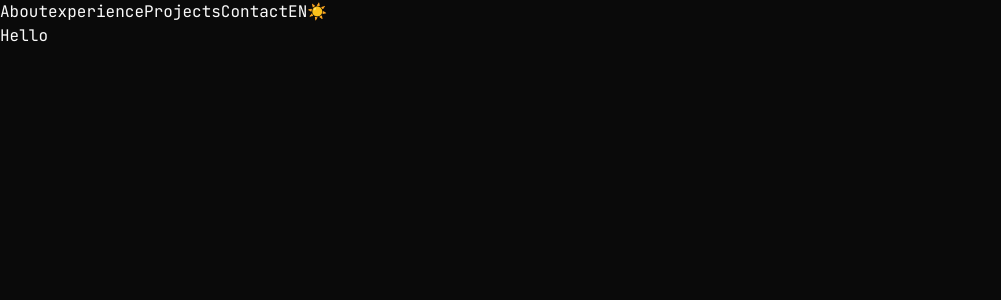
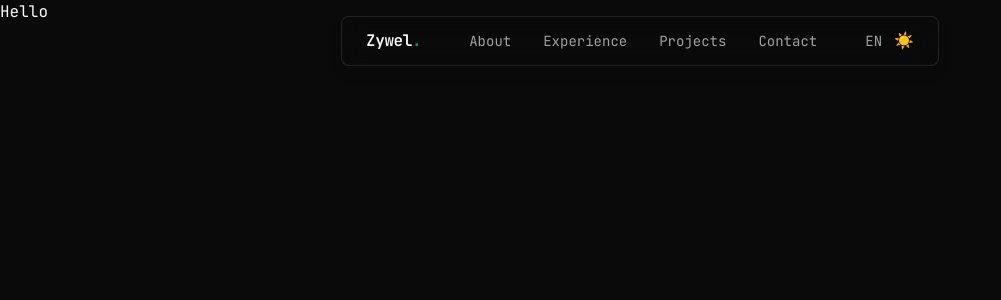
Before and after one commit to zywelf/portfolio-v2, a Next.js app: page /en in a window 1280 px wide. Shown: the top 300 px of the page, without its empty margins (0-1001 px from the left). Built offline with nearby package versions, Linux system fonts and the light colour scheme.

Commit message:
feat: add teal accent colors and floating navbar style

```diff
--- a/messages/en.json
+++ b/messages/en.json
@@ -1,7 +1,7 @@
 {
     "nav": {
         "about": "About",
-        "experience": "experience",
+        "experience": "Experience",
         "projects": "Projects",
         "contact": "Contact",
         "language": "EN"
--- a/src/app/globals.css
+++ b/src/app/globals.css
@@ -46,6 +46,9 @@
     --radius-2xl: calc(var(--radius) * 1.8);
     --radius-3xl: calc(var(--radius) * 2.2);
     --radius-4xl: calc(var(--radius) * 2.6);
+    --color-teal-light: #2dd4bf;
+    --color-teal: #0d9488;
+    --color-teal-dark: #0f766e;
 }
 
 body {
@@ -87,6 +90,9 @@ body {
     --sidebar-accent-foreground: oklch(0.205 0 0);
     --sidebar-border: oklch(0.922 0 0);
     --sidebar-ring: oklch(0.708 0 0);
+    --accent-primary: #2dd4bf;
+    --accent-secondary: #0d9488;
+    --accent-dark: #0f766e;
 }
 
 .dark {
@@ -121,6 +127,9 @@ body {
     --sidebar-accent-foreground: oklch(0.985 0 0);
     --sidebar-border: oklch(1 0 0 / 10%);
     --sidebar-ring: oklch(0.556 0 0);
+    --accent-primary: #2dd4bf;
+    --accent-secondary: #0d9488;
+    --accent-dark: #0f766e;
 }
 
 @layer base {
--- a/src/components/layout/Navbar.tsx
+++ b/src/components/layout/Navbar.tsx
@@ -5,6 +5,30 @@ import { useLocale } from "next-intl";
 import { useRouter, usePathname } from "next/navigation";
 import { useTheme } from "next-themes";
 import { useState, useEffect } from "react";
+
+type NavItem = {
+    title: string;
+    href: string;
+};
+
+const navItems: NavItem[] = [
+    {
+        title: "about",
+        href: "#about",
+    },
+    {
+        title: "experience",
+        href: "#experience",
+    },
+    {
+        title: "projects",
+        href: "#projects",
+    },
+    {
+        title: "contact",
+        href: "#contact",
+    },
+];
 
 export default function Navbar() {
     const locale = useLocale();
@@ -31,31 +55,41 @@ export default function Navbar() {
     };
 
     return (
-        <nav className="flex">
-            <div>
-                <Link href="#about"> {t("about")} </Link>
+        <nav className={`fixed top-4 left-1/2 -translate-x-1/2 z-50 flex items-center justify-between px-6 py-3 rounded-md backdrop-blur-md bg-background/70 border ${resolvedTheme === 'dark' ? 'border-white/10' : 'border-black/10'} shadow-lg w-auto gap-12`}>
+            <span className="text-foreground font-semibold tracking-tight">
+                Zywel<span className="text-teal">.</span>
+            </span>
+
+            <div className="flex items-center gap-8">
+                {navItems.map((item) => (
+                    <Link
+                        key={item.href}
+                        href={item.href}
+                        className="text-sm text-muted-foreground hover:text-foreground transition-colors"
+                    >
+                        {t(item.title)}
+                    </Link>
+                ))}
             </div>
-            <div>
-                <Link href="#experience"> {t("experience")} </Link>
-            </div>
-            <div>
-                <Link href="#projects"> {t("projects")} </Link>
-            </div>
-            <div>
-                <Link href="#contact"> {t("contact")} </Link>
-            </div>
-            <div>
-                <button type="button" onClick={switchLanguage}>
+
+            <div className="flex items-center gap-3">
+                <button
+                    type="button"
+                    onClick={switchLanguage}
+                    className="text-sm text-muted-foreground hover:text-foreground transition-colors"
+                >
                     {t("language")}
                 </button>
-            </div>
-            {mounted && (
-                <div>
-                    <button type="button" onClick={switchTheme}>
+                {mounted && (
+                    <button
+                        type="button"
+                        onClick={switchTheme}
+                        className="text-muted-foreground hover:text-foreground transition-colors"
+                    >
                         {resolvedTheme === "dark" ? "☀️" : "🌙"}
                     </button>
-                </div>
-            )}
+                )}
+            </div>
         </nav>
     );
 }
```
Lines whose indentation alone changed are shown as unchanged.
